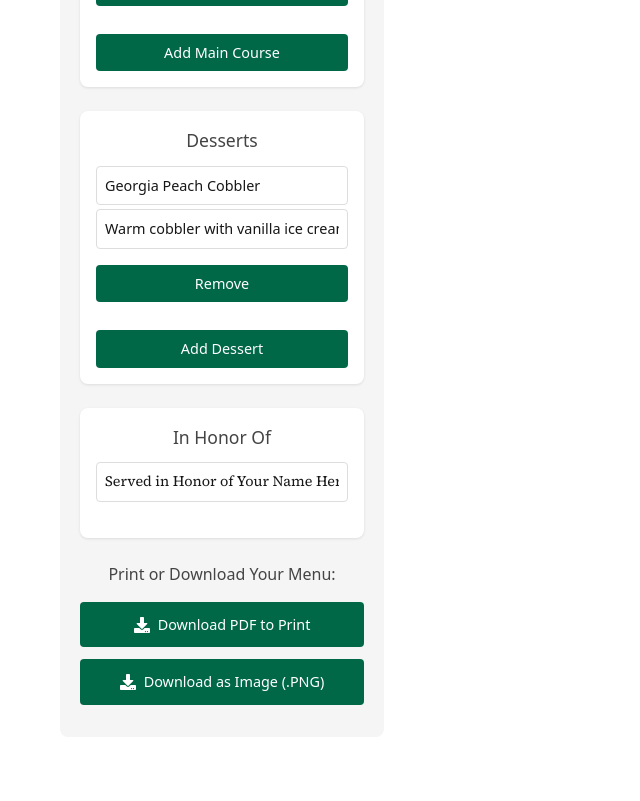
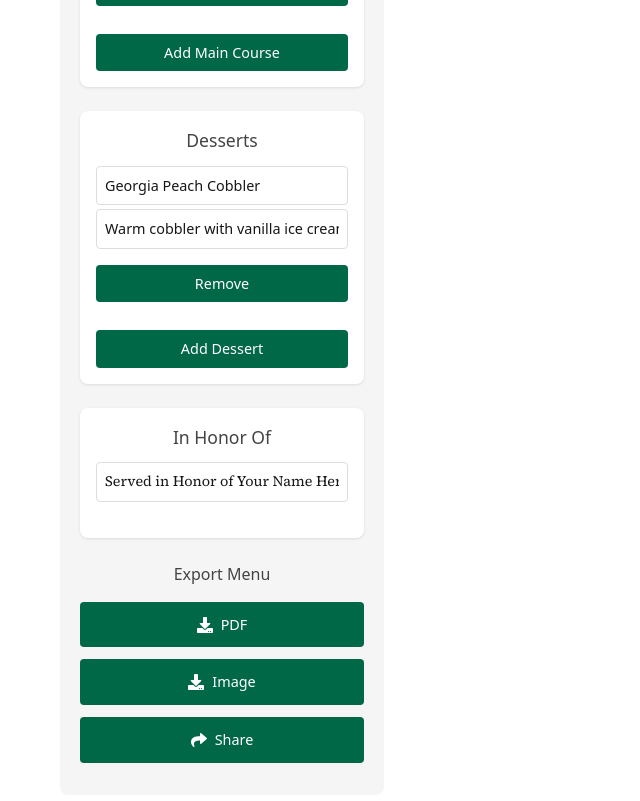
Before and after one commit to longjasonm/masters-menu-generator, a Next.js app: page / in a window 1280 px wide. Shown: the part 1575-2376 px from the top of the page, without its empty margins (0-640 px from the left). Before the commit the page ends 2332 px from the top, so only its background shows below. Built offline with nearby package versions, Linux system fonts and the light colour scheme.

Commit message:
Updated share code

```diff
--- a/src/app/page.js
+++ b/src/app/page.js
@@ -97,7 +97,7 @@ export default function Home() {
     const downloadAsPDF = () => {
         const input = menuRef.current;
         html2canvas(input, {
-            scale: 1.5, // Reduced from 2 to 1.5 for smaller file size
+            scale: 2, // Increased from 1.5 to 2 for better quality
             useCORS: true,
             logging: false,
             width: 8.5 * 96,
@@ -107,7 +107,7 @@ export default function Home() {
             imageTimeout: 0,
             removeContainer: true
         }).then((canvas) => {
-            const imgData = canvas.toDataURL('image/jpeg', 0.85); // Using JPEG with 85% quality
+            const imgData = canvas.toDataURL('image/jpeg', 0.95); // Increased quality from 0.85 to 0.95
             const pdf = new jsPDF('p', 'in', 'letter');
             const pdfWidth = 8.5;
             const pdfHeight = 11;
@@ -125,7 +125,7 @@ export default function Home() {
     const downloadAsPNG = () => {
         const input = menuRef.current;
         html2canvas(input, {
-            scale: 1.5, // Reduced from 2 to 1.5 for smaller file size
+            scale: 2, // Increased from 1.5 to 2 for better quality
             useCORS: true,
             logging: false,
             width: 8.5 * 96,
@@ -135,9 +135,9 @@ export default function Home() {
             imageTimeout: 0,
             removeContainer: true
         }).then((canvas) => {
-            const imgData = canvas.toDataURL('image/jpeg', 0.85); // Using JPEG with 85% quality
+            const imgData = canvas.toDataURL('image/jpeg', 0.95); // Increased quality from 0.85 to 0.95
             const link = document.createElement('a');
-            link.download = 'masters-menu.jpg'; // Changed to .jpg for smaller file size
+            link.download = 'masters-menu.jpg';
             link.href = imgData;
             link.click();
         });
@@ -146,22 +146,37 @@ export default function Home() {
     const shareMenu = async () => {
         try {
             const input = menuRef.current;
-            const canvas = await html2canvas(input);
-            const imgData = canvas.toDataURL('image/png');
-
-            // Convert base64 to blob
+            const canvas = await html2canvas(input, {
+                scale: 2,
+                useCORS: true,
+                logging: false,
+                width: 8.5 * 96,
+                height: 11 * 96,
+                windowWidth: 8.5 * 96,
+                windowHeight: 11 * 96,
+                imageTimeout: 0,
+                removeContainer: true
+            });
+            const imgData = canvas.toDataURL('image/jpeg', 0.95);
             const blob = await (await fetch(imgData)).blob();
 
             if (navigator.share) {
-                await navigator.share({
-                    title: 'My Masters Dinner Menu',
-                    files: [new File([blob], 'masters-menu.png', { type: 'image/png' })],
-                });
+                try {
+                    await navigator.share({
+                        title: 'My Masters Dinner Menu',
+                        files: [new File([blob], 'masters-menu.jpg', { type: 'image/jpeg' })],
+                    });
+                } catch (error) {
+                    // Handle user cancellation or other share errors
+                    if (error.name !== 'AbortError') {
+                        console.error('Error sharing:', error);
+                    }
+                }
             } else {
                 alert('Web Share API not supported in your browser');
             }
         } catch (error) {
-            console.error('Error sharing:', error);
+            console.error('Error preparing share:', error);
         }
     };
 
@@ -321,15 +336,20 @@ export default function Home() {
                 </div>
 
                 <div className="action-buttons">
-                    <h3>Print or Download Your Menu:</h3>
+                    <h3>Export Menu</h3>
                     <div className="button-container">
                         <button onClick={downloadAsPDF} className="action-button">
-                            <FaDownload className="button-icon" />Download PDF to Print
+                            <FaDownload className="button-icon" /> PDF
                         </button>
                     </div>
                     <div className="button-container">
                         <button onClick={downloadAsPNG} className="action-button">
-                            <FaDownload className="button-icon" />Download as Image (.PNG)
+                            <FaDownload className="button-icon" /> Image
+                        </button>
+                    </div>
+                    <div className="button-container">
+                        <button onClick={shareMenu} className="action-button">
+                            <FaShare className="button-icon" /> Share
                         </button>
                     </div>
                 </div>
```
